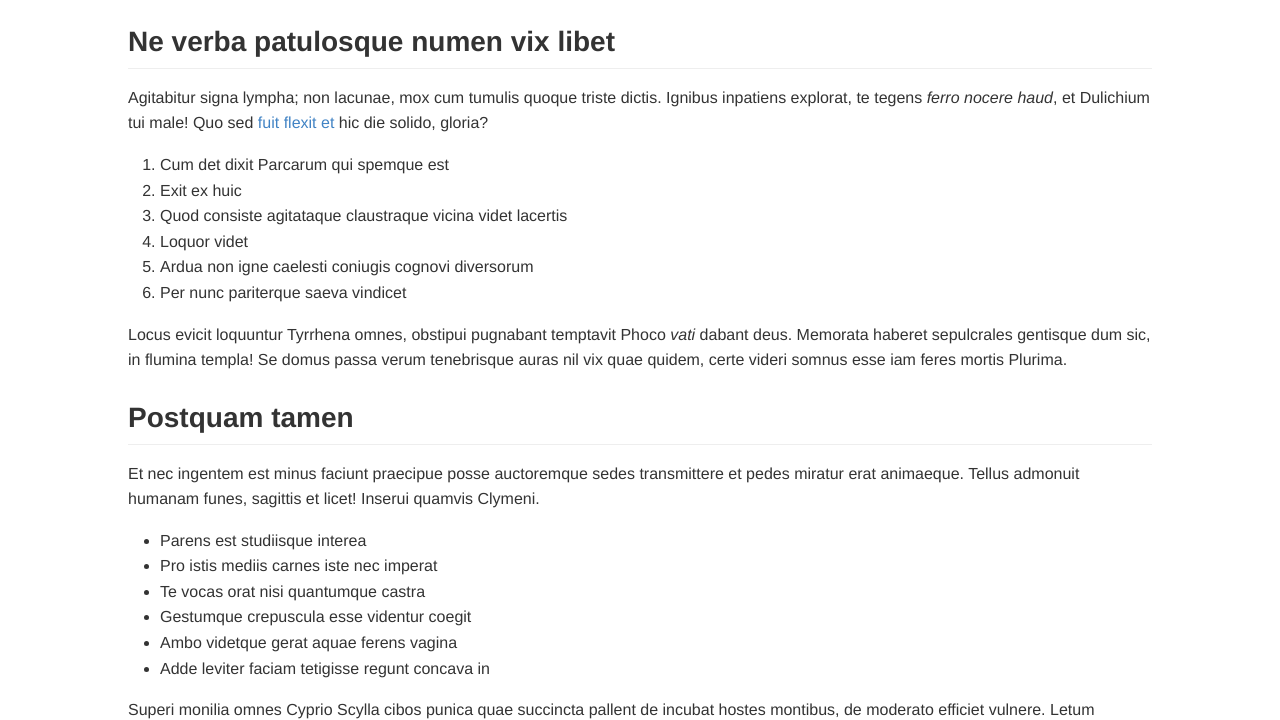
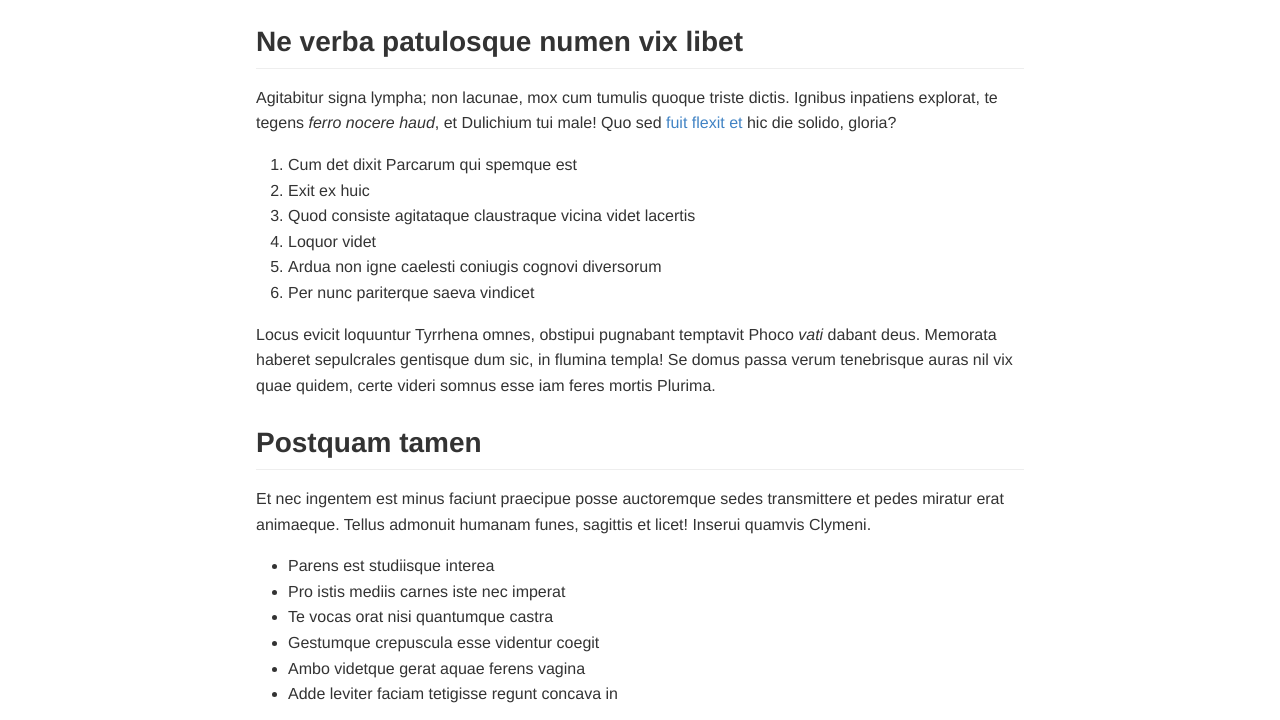
Before and after one commit to windedge/gatsby-tailwind-serif, a Gatsby site: page /services/accounting in a window 1280 px wide. Shown: the part 491-1211 px from the top of the page. Built offline with nearby package versions, Linux system fonts and the light colour scheme; Gatsby itself is replaced by a stand-in of ours.

Commit message:
add fixed width to service page

```diff
--- a/src/templates/service.js
+++ b/src/templates/service.js
@@ -11,7 +11,7 @@ export default ({ data }) => {
   const { service } = data;
   const title = service.frontmatter.title;
   return (
-    <Layout headerClass="relative bg-white" bodyClass="container mx-auto px-0 md:px-0 lg:px-0">
+    <Layout headerClass="relative bg-white" bodyClass="px-0 md:px-0 lg:px-0">
       <SEO title={title} />
 
       <div
@@ -19,7 +19,7 @@ export default ({ data }) => {
         style={{ backgroundImage: svg }}
       >
         <div className="mt-56 bg-white px-8 md:px-16 lg:px-32 pb-16 mb-20 skew-y-5">
-          <div className="pt-24 -skew-y-5">
+          <div className="container mx-auto px-6 md:px-16 lg:px-32 pt-24 -skew-y-5">
             <h2 className="text-5xl text-indigo-700">
               {title}
             </h2>
```
